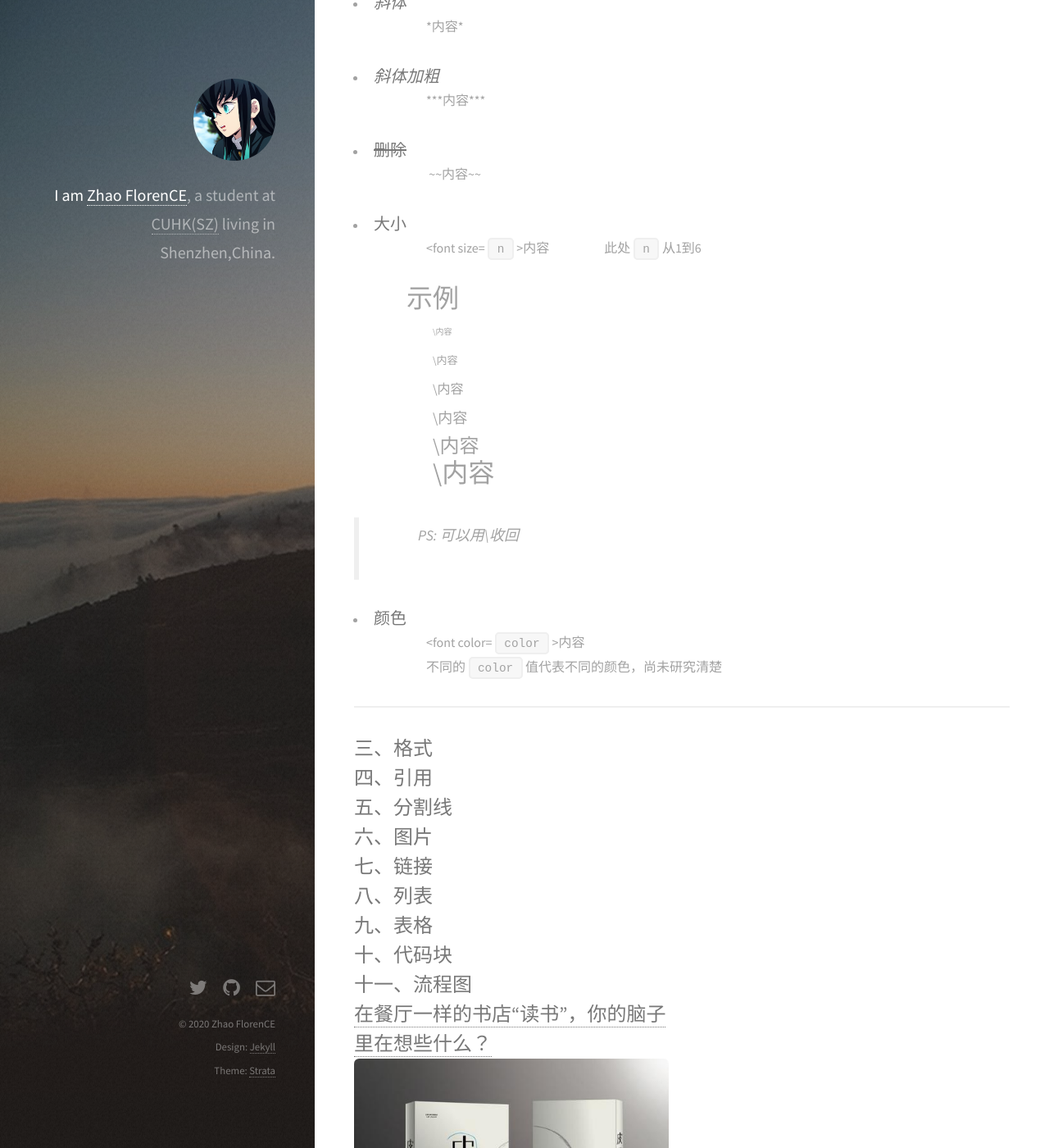
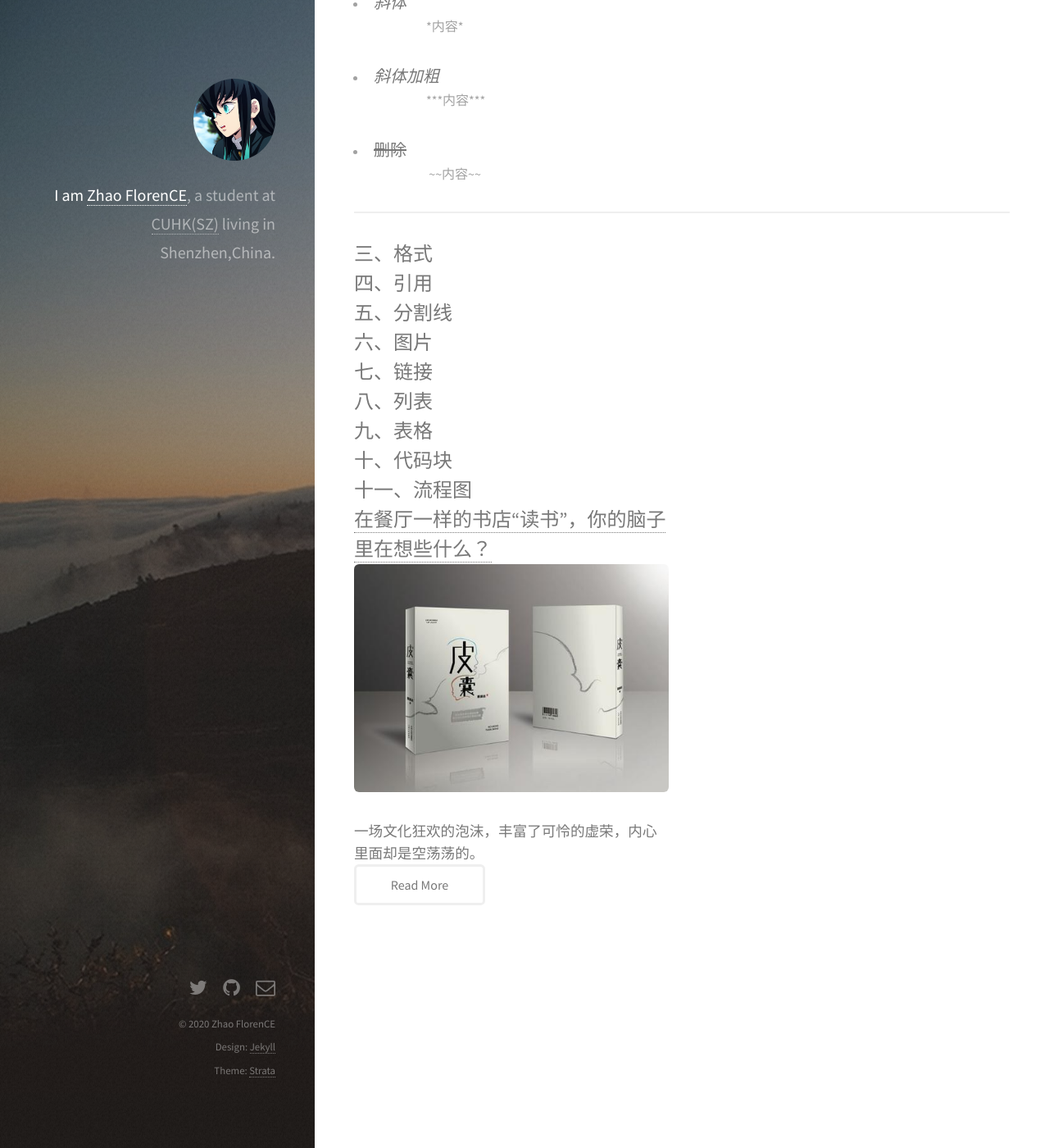
Before and after one commit to as3ert/blog, a Jekyll site: the page built from _posts/2021-01-01-markdown语法.md, in a window 1280 px wide and 1400 px high, scrolled down 1334 px. Shown: the whole window at 82% size. Built offline with Jekyll 4.4.1, drawn with Linux system fonts in a browser that asks for light colours; nearby versions of some CDN libraries.

Commit message:
2021-01-01 18:02:09

```diff
--- a/_posts/2021-01-01-markdown语法.md
+++ b/_posts/2021-01-01-markdown语法.md
@@ -52,22 +52,6 @@ date: 2021-01-01 16:45:00
 &emsp;&emsp;&emsp;&emsp;\*\*\*内容\*\*\*<br>
 + ### ~~删除~~
 &emsp;&emsp;&emsp;&emsp; \~\~内容\~\~<br>
-+ ### 大小
-&emsp;&emsp;&emsp;&emsp;\<font size=`n`>内容
-&emsp;&emsp;&emsp;&emsp;此处`n`从1到6<br>
-
-&emsp;&emsp;&emsp;&emsp;<font size=6>示例<font size=3><br>
-&emsp;&emsp;&emsp;&emsp;&emsp;&emsp;<font size=1>\<font size=1>内容<font size=3><br>
-&emsp;&emsp;&emsp;&emsp;&emsp;&emsp;<font size=2>\<font size=2>内容<font size=3><br>
-&emsp;&emsp;&emsp;&emsp;&emsp;&emsp;<font size=3>\<font size=3>内容<font size=3><br>
-&emsp;&emsp;&emsp;&emsp;&emsp;&emsp;<font size=4>\<font size=4>内容<font size=3><br>
-&emsp;&emsp;&emsp;&emsp;&emsp;&emsp;<font size=5>\<font size=5>内容<font size=3><br>
-&emsp;&emsp;&emsp;&emsp;&emsp;&emsp;<font size=6>\<font size=6>内容<font size=3><br>
-> &emsp;&emsp;&emsp;<font size=4>PS: 可以用\<font size=n>收回<font size=3>
-
-+ ### 颜色
-&emsp;&emsp;&emsp;&emsp;\<font color=`color`>内容<br>
-&emsp;&emsp;&emsp;&emsp;不同的`color`值代表不同的颜色，尚未研究清楚
 
 ***
 
```
